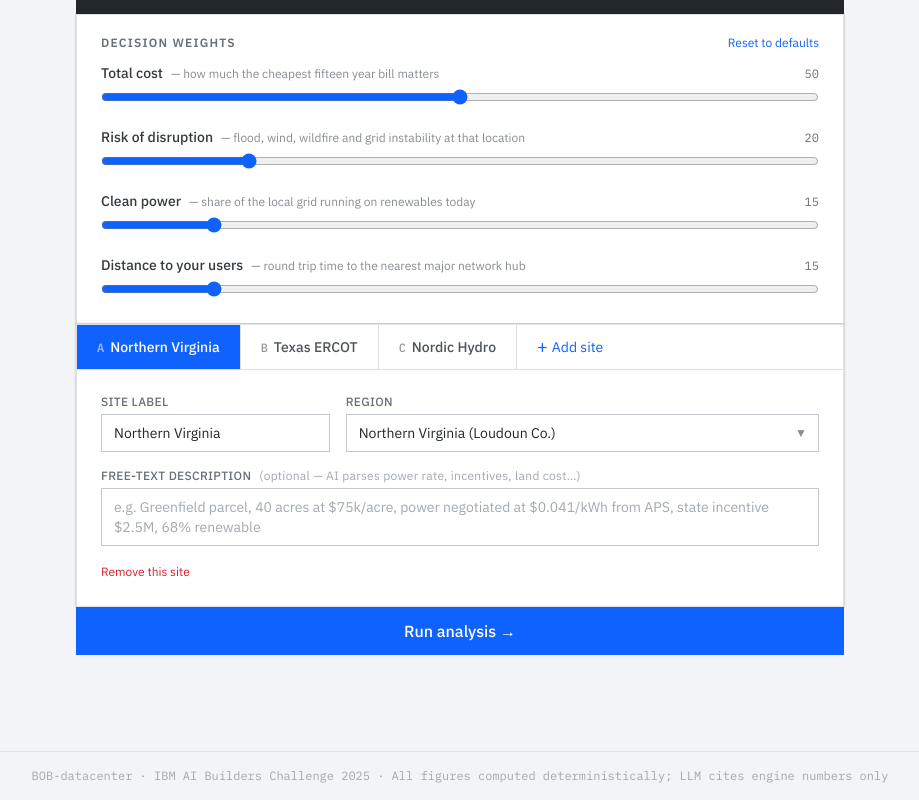
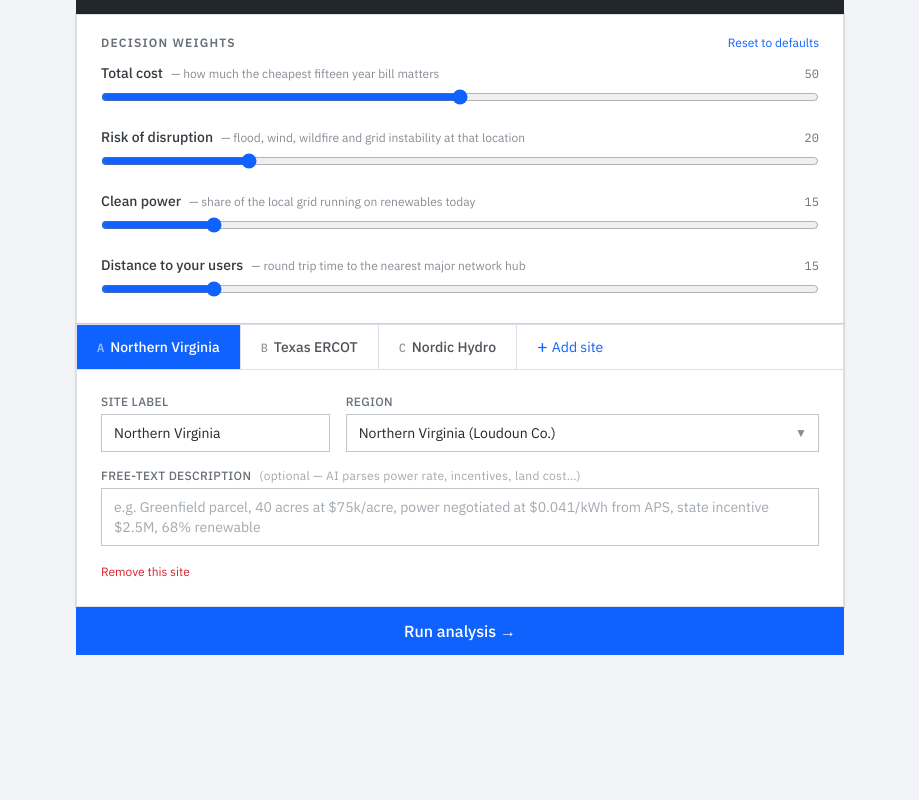
Before and after one commit to mspriing/BOB-datacenter, a React (Vite) app in the folder frontend/: page / in a window 1280 px wide. Shown: the part 300-1100 px from the top of the page, without its empty margins (180-1099 px from the left). After the commit the page ends 987 px from the top, so only its background shows below. Built offline with nearby package versions, Linux system fonts and the light colour scheme.

Commit message:
chore(ui): remove footer

```diff
--- a/frontend/src/App.tsx
+++ b/frontend/src/App.tsx
@@ -167,12 +167,6 @@ function App() {
         )}
 
       </div>
-
-      <footer className="mt-16 border-t border-ibm-cool-20 py-4">
-        <p className="text-center text-xs text-ibm-cool-40 font-mono">
-          BOB-datacenter · IBM AI Builders Challenge 2025 · All figures computed deterministically; LLM cites engine numbers only
-        </p>
-      </footer>
     </div>
   )
 }
```
